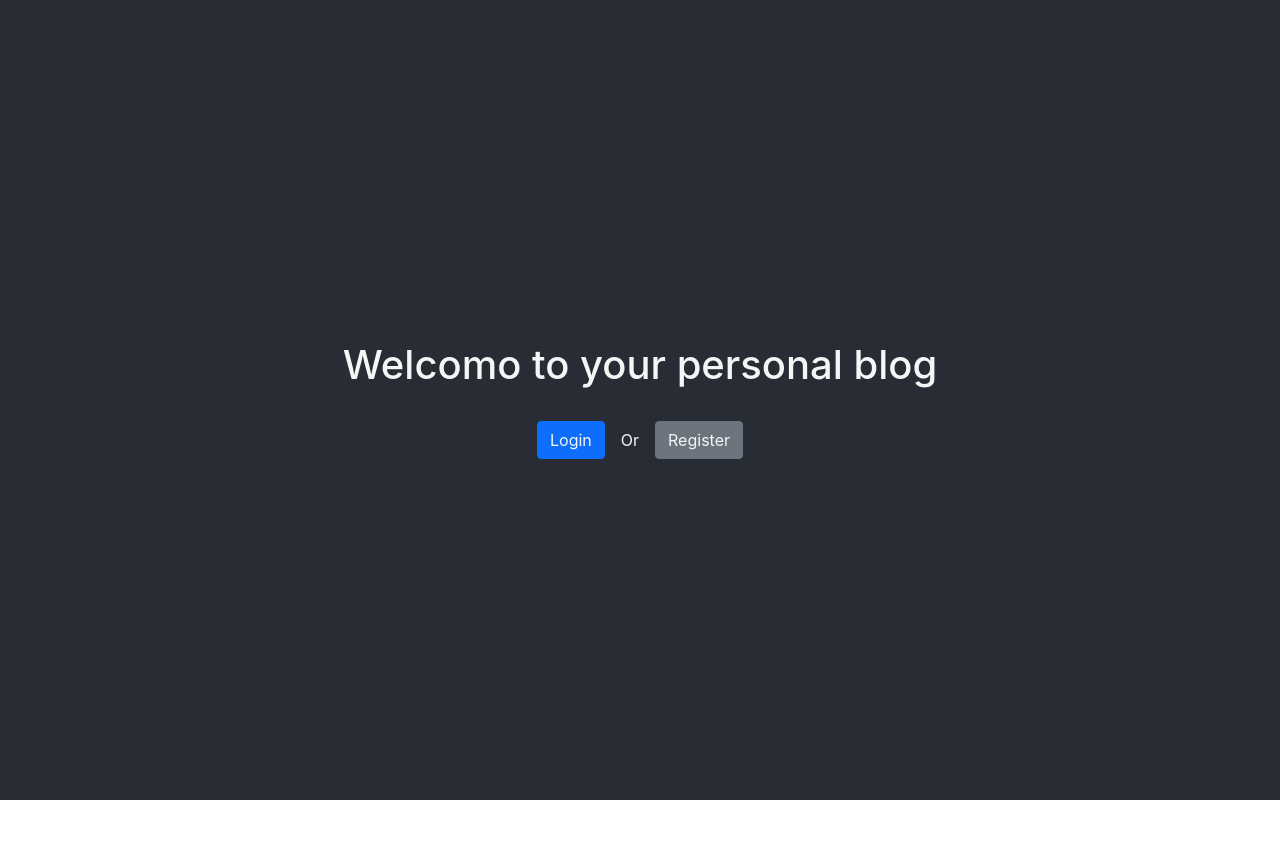
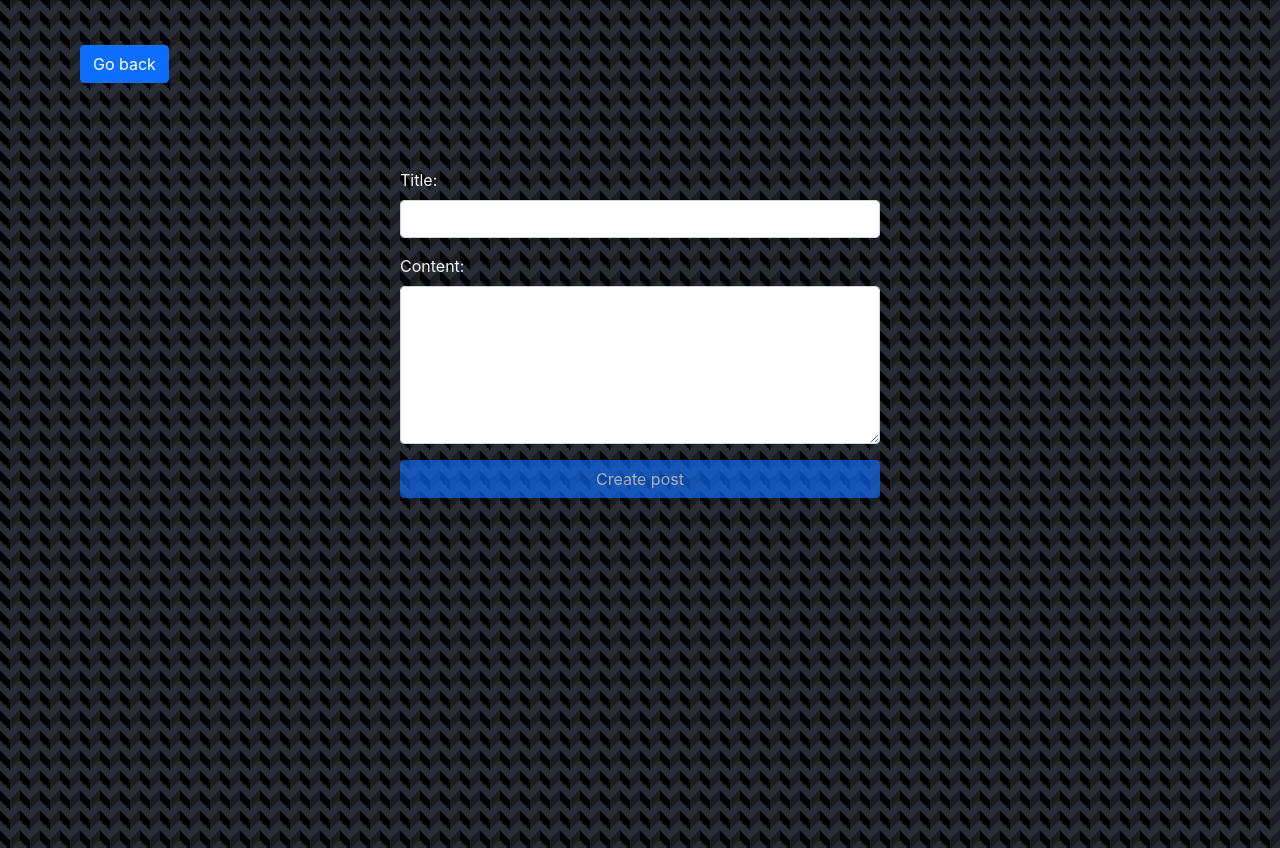
Before and after one commit to santiherr32/vinix-code-test, a React (Create React App) app: page /create in a window 1280 px wide. Before the commit the page ends 800 px from the top, so only its background shows below. Built offline with nearby package versions, Linux system fonts and the light colour scheme.

Commit message:
Added a MessageAlert component for small alerts througout the app and changed some global styles

```diff
--- a/package.json
+++ b/package.json
@@ -3,7 +3,6 @@
     "version": "0.1.0",
     "private": true,
     "dependencies": {
-        "@types/node": "^17.0.23",
         "@types/react": "^18.0.1",
         "@types/react-dom": "^18.0.0",
         "autoprefixer": "^10.4.4",
@@ -55,7 +54,6 @@
         "eslint-config-prettier": "^8.5.0",
         "eslint-config-react-app": "^7.0.0",
         "eslint-plugin-import": "^2.26.0",
-        "eslint-plugin-prettier": "^4.0.0",
         "eslint-plugin-react": "^7.29.4",
         "eslint-plugin-react-hooks": "^4.4.0",
         "husky": "^7.0.4",
--- a/src/App.scss
+++ b/src/App.scss
@@ -1,12 +1,13 @@
 @use './index.scss';
 
 .App {
-  text-align: center;
-  background-color: #282c34;
-  min-height: 100vh;
-  display: flex;
-  flex-direction: column;
-  align-items: center;
-  justify-content: center;
-  font-size: calc(10px + 2vmin);
+  text-align            : center;
+  background-color      : #282c34;
+  background            : linear-gradient(135deg, #00000055 25%, transparent 25%) -10px 0/ 20px 20px, linear-gradient(225deg, #000000 25%, transparent 25%) -10px 0/ 20px 20px, linear-gradient(315deg, #00000055 25%, transparent 25%) 0px 0/ 20px 20px, linear-gradient(45deg, #000000 25%, #282c34 25%) 0px 0/ 20px 20px;
+  min-height            : 100vh;
+  display               : flex;
+  flex-direction        : column;
+  align-items           : center;
+  justify-content       : center;
+  // font-size: calc(10px + 2vmin);
 }
--- a/src/App.tsx
+++ b/src/App.tsx
@@ -4,6 +4,7 @@ import './App.scss';
 import Home from './pages/Home';
 import Login from './pages/Login';
 import Register from './pages/Register';
+import Create from './pages/Create';
 import { ContextProvider } from './Context';
 
 function App(): JSX.Element {
@@ -12,16 +13,16 @@ function App(): JSX.Element {
   // const { state, dispatch } = useContext(AppContext);
 
   useEffect(() => {
-    setTokenExists(token !== null);
-  }, [tokenExists, token]);
+    if (token) setTokenExists(true);
+    else setTokenExists(false);
+  }, [token]);
 
   return (
     <div className="App">
       <ContextProvider>
         <Routes>
-          <Route path="/" element={<Home />}>
-            <Route path="create" />
-          </Route>
+          <Route index element={<Home />}></Route>
+          <Route path="/create" element={<Create />} />
           <Route
             path="/login"
             element={tokenExists ? <Navigate to="/" /> : <Login />}
--- /dev/null
+++ b/src/components/MessageAlert.tsx
@@ -0,0 +1,33 @@
+import Alert from 'react-bootstrap/Alert';
+
+type AlertType = 'danger' | 'warning' | 'success';
+
+export interface MessageAlertElement {
+  message: string | unknown;
+  visible: boolean;
+  type?: AlertType;
+}
+
+interface MessageAlertProps {
+  showAlert: MessageAlertElement;
+}
+
+function MessageAlert({ showAlert }: MessageAlertProps) {
+  if (showAlert.visible)
+    return (
+      <Alert
+        variant={showAlert.type}
+        className="mb-0"
+        // onClose={() =>
+        //   setShowAlert({
+        //     message: '',
+        //     visible: false
+        //   })
+        // }
+      >
+        {`${showAlert.message}`}
+      </Alert>
+    );
+}
+
+export default MessageAlert;
```
Also changed, not shown: 1 other file (tests, documents, lock files or other folders).
